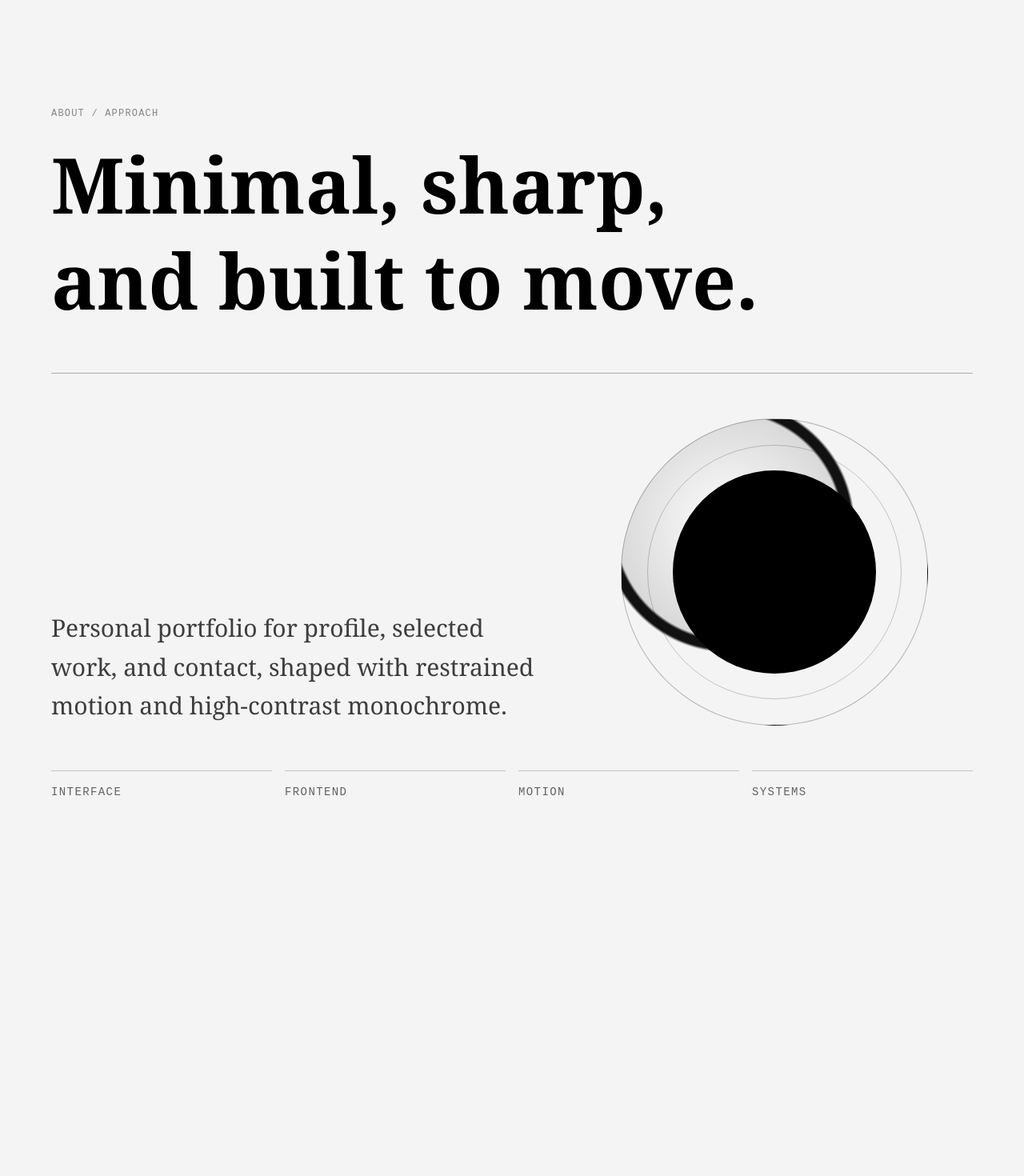
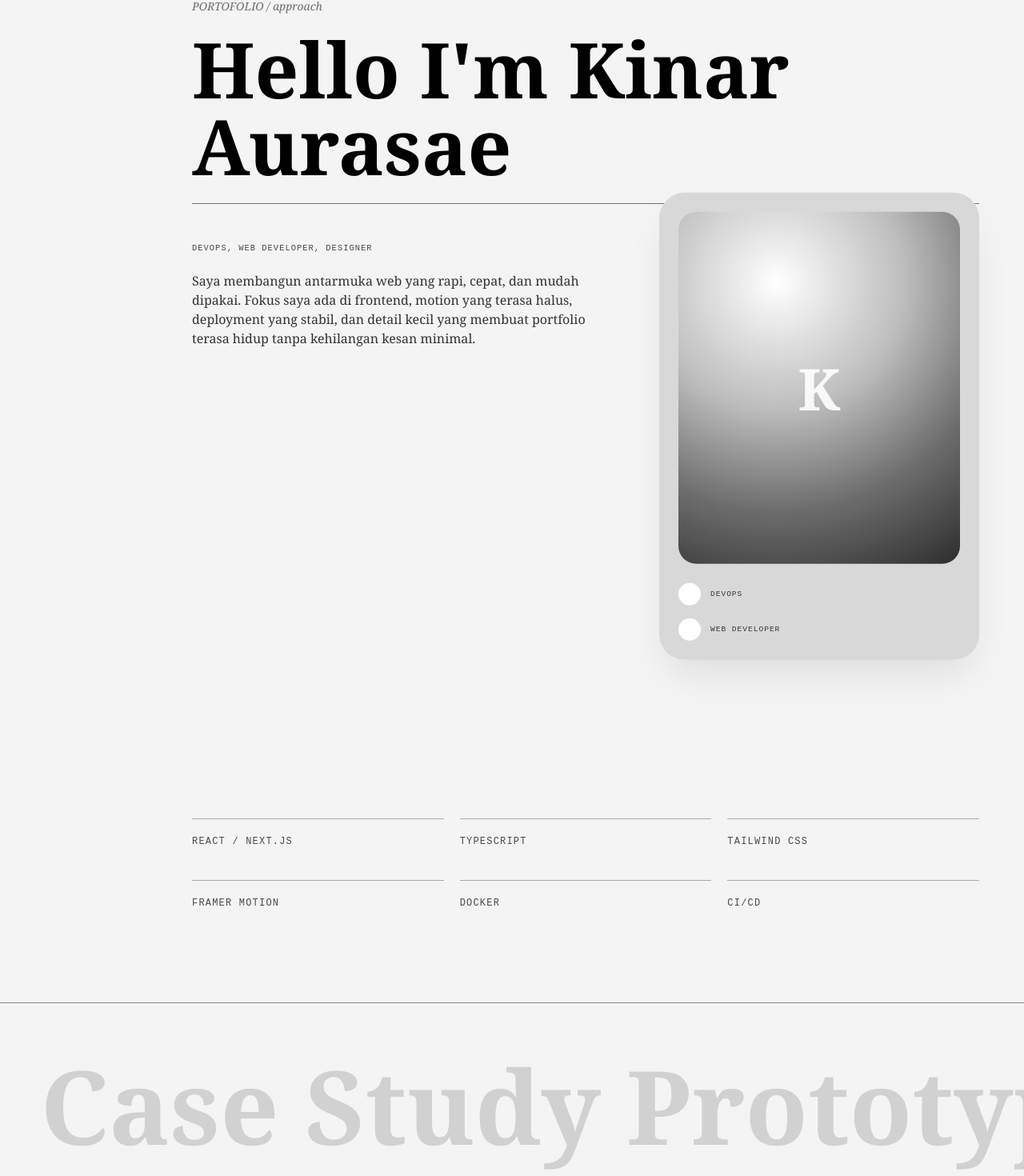
Before and after one commit to kinzx/kinaraurasae.porto, a Next.js app: page / in a window 1280 px wide. Shown: the part 858-2328 px from the top of the page at 80% size. Built offline with nearby package versions, Linux system fonts and the light colour scheme.

Commit message:
feat: implement portfolio landing page with hero and about sections and update E2E test command

```diff
--- a/app/page.tsx
+++ b/app/page.tsx
@@ -9,11 +9,33 @@ export default function Home() {
 
       <footer
         id="contact"
-        className="flex min-h-screen items-center justify-center border-t border-white/10 bg-[#050505] px-6 text-center text-white"
+        className="relative min-h-screen overflow-hidden bg-[#050505] px-6 text-[#111111] md:pl-60"
       >
-        <p className="font-mono text-sm tracking-widest text-white/60 uppercase">
-          Contact / portfolio details coming soon test
-        </p>
+        <div className="absolute bottom-0 left-0 h-[112vw] max-h-[58rem] min-h-[34rem] w-[112vw] max-w-[58rem] min-w-[34rem] -translate-x-1/3 translate-y-1/4 rounded-full bg-[#f4f4f4] md:left-60" />
+        <div className="relative z-10 flex min-h-screen max-w-lg flex-col justify-between py-24">
+          <div className="max-w-md pt-10">
+            <h2 className="font-serif text-3xl font-bold">kinaraurasae.</h2>
+            <p className="mt-7 font-serif text-base leading-5">
+              Portfolio pribadi untuk karya web, eksperimen antarmuka, motion, dan deployment.
+              Terbuka untuk kolaborasi frontend, desain web, dan sistem yang butuh tampil rapi.
+            </p>
+          </div>
+
+          <div>
+            <p className="font-serif text-6xl italic text-black/85 md:text-7xl">@2026</p>
+            <p className="mt-6 text-lg">kinaraurasae.</p>
+          </div>
+        </div>
+
+        <div className="absolute top-28 right-12 hidden h-80 w-px bg-white/80 md:block" />
+        <a
+          href="#"
+          className="absolute right-8 bottom-8 z-20 flex h-28 w-14 flex-col items-center justify-center gap-3 rounded-full bg-[#f4f4f4] font-serif text-xs text-black transition-transform hover:-translate-y-2"
+          aria-label="Back to top"
+        >
+          <span className="text-4xl leading-none">&uarr;</span>
+          Back
+        </a>
       </footer>
     </main>
   );
--- a/components/AboutSection.tsx
+++ b/components/AboutSection.tsx
@@ -1,63 +1,121 @@
 'use client';
 
-import { motion } from 'framer-motion';
+import { motion, useScroll, useTransform } from 'framer-motion';
+import { useRef } from 'react';
 
-const skills = ['Interface', 'Frontend', 'Motion', 'Systems'];
-const work = ['Selected Work', 'Case Study', 'Prototype', 'Archive'];
+const skills = ['React / Next.js', 'TypeScript', 'Tailwind CSS', 'Framer Motion', 'Docker', 'CI/CD'];
+const work = ['Case Study', 'Prototype', 'Archive', 'Interface'];
+const roles = ['DevOps', 'Web Developer', 'Designer'];
 
 export function AboutSection() {
+  const ref = useRef<HTMLElement>(null);
+  const { scrollYProgress } = useScroll({ target: ref, offset: ['start end', 'end start'] });
+  const aboutY = useTransform(scrollYProgress, [0, 0.45], [90, -40]);
+  const cardY = useTransform(scrollYProgress, [0.1, 0.55], [80, -80]);
+
   return (
     <section
-      id="about"
-      className="relative min-h-[220vh] w-full overflow-hidden bg-[#f4f4f4] px-6 py-24 text-[#111111] md:px-8"
+      ref={ref}
+      id="profile"
+      className="relative w-full overflow-hidden bg-[#f4f4f4] text-[#111111]"
     >
-      <div className="sticky top-0 mx-auto flex min-h-screen max-w-6xl flex-col justify-center gap-14 py-24">
-        <div className="max-w-4xl">
-          <p className="mb-5 font-mono text-xs tracking-widest text-black/45 uppercase">
-            About / approach
-          </p>
-          <h2 className="font-serif text-5xl leading-tight font-bold text-black sm:text-7xl md:text-8xl">
-            Minimal, sharp, and built to move.
+      <div className="mx-auto min-h-screen w-full max-w-[90rem] px-6 py-24 md:pl-60 md:pr-10 lg:pr-14">
+        <motion.div style={{ y: aboutY }} className="grid min-h-screen content-center gap-12">
+          <div>
+            <p className="mb-5 font-serif text-sm italic text-black/55">PORTOFOLIO / approach</p>
+            <h2 className="font-serif text-5xl leading-none font-bold text-black sm:text-7xl lg:text-8xl">
+              Hello I&apos;m Kinar Aurasae
             </h2>
+            <div className="mt-6 h-px bg-black/55" />
           </div>
 
-        <div className="h-px bg-black/30" />
-
-        <div className="grid gap-12 md:grid-cols-[1.1fr_0.9fr] md:items-end">
-          <p className="max-w-2xl font-serif text-2xl leading-relaxed text-black/75 md:text-3xl">
-            Personal portfolio for profile, selected work, and contact, shaped with restrained
-            motion and high-contrast monochrome.
+          <div className="grid gap-12 lg:grid-cols-[1fr_25rem] lg:items-start">
+            <div>
+              <p className="mb-5 font-mono text-[0.65rem] tracking-widest text-black/70 uppercase">
+                {roles.join(', ')}
               </p>
-
-          <div className="relative aspect-square w-full max-w-sm justify-self-center rounded-full border border-black/25 bg-[radial-gradient(circle_at_35%_35%,#ffffff,#d9d9d9_40%,#111111_41%,#111111_44%,#f4f4f4_45%)]">
-            <div className="absolute inset-8 rounded-full border border-black/20" />
-            <div className="absolute inset-16 rounded-full bg-black" />
-          </div>
+              <p className="max-w-2xl font-serif text-base leading-6 text-black/80">
+                Saya membangun antarmuka web yang rapi, cepat, dan mudah dipakai. Fokus saya ada
+                di frontend, motion yang terasa halus, deployment yang stabil, dan detail kecil
+                yang membuat portfolio terasa hidup tanpa kehilangan kesan minimal.
+              </p>
             </div>
 
-        <div className="grid gap-4 md:grid-cols-4">
-          {skills.map((skill) => (
-            <div
-              key={skill}
-              className="border-t border-black/20 py-4 font-mono text-sm tracking-widest text-black/60 uppercase"
+            <motion.div
+              style={{ y: cardY }}
+              className="rounded-[2rem] bg-[#d8d8d8] p-6 shadow-2xl shadow-black/10"
             >
-              {skill}
+              <div className="grid aspect-[4/5] place-items-center rounded-[1.4rem] bg-[radial-gradient(circle_at_35%_20%,#ffffff,#bdbdbd_38%,#6d6d6d_68%,#2d2d2d)]">
+                <span className="font-serif text-7xl font-bold text-white/90">K</span>
+              </div>
+              <div className="mt-6 grid gap-4">
+                {roles.slice(0, 2).map((role) => (
+                  <div key={role} className="flex items-center gap-3">
+                    <span className="h-7 w-7 rounded-full bg-white" />
+                    <span className="font-mono text-[0.6rem] tracking-widest text-black/75 uppercase">
+                      {role}
+                    </span>
                   </div>
                 ))}
               </div>
+            </motion.div>
+          </div>
+        </motion.div>
       </div>
 
-      <div id="work" className="absolute right-0 bottom-20 left-0 overflow-hidden">
+      <div className="mx-auto grid max-w-[90rem] gap-5 px-6 pb-24 md:grid-cols-3 md:pl-60 md:pr-10 lg:pr-14">
+        {skills.map((skill) => (
+          <motion.div
+            key={skill}
+            whileHover={{ y: -6 }}
+            className="border-t border-black/30 py-5 font-mono text-xs tracking-widest text-black/70 uppercase"
+          >
+            {skill}
+          </motion.div>
+        ))}
+      </div>
+
+      <div className="overflow-hidden border-y border-black/45 bg-[#f4f4f4] px-6 py-16 md:pl-60">
         <motion.div
           animate={{ x: [0, -520] }}
           transition={{ duration: 18, ease: 'linear', repeat: Infinity }}
-          className="flex w-max gap-8 font-serif text-5xl font-bold whitespace-nowrap text-black/18 sm:text-7xl md:text-8xl"
+          className="flex w-max gap-8 font-serif text-6xl font-bold whitespace-nowrap text-black/14 sm:text-8xl md:text-9xl"
         >
           {[...work, ...work].map((item, index) => (
             <span key={`${item}-${index}`}>{item}</span>
           ))}
         </motion.div>
       </div>
+
+      <div id="work" className="bg-[#050505] px-6 py-24 text-white md:pl-60 md:pr-10 lg:pr-14">
+        {[1, 2].map((item) => (
+          <motion.article
+            key={item}
+            initial={{ opacity: 0, y: 70 }}
+            whileInView={{ opacity: 1, y: 0 }}
+            viewport={{ once: false, amount: 0.45 }}
+            transition={{ duration: 0.7, ease: 'easeOut' }}
+            className="relative mx-auto flex min-h-[34rem] max-w-[86rem] flex-col justify-end border-b border-white/85 pb-16"
+          >
+            <motion.span
+              style={{ y: item === 1 ? aboutY : cardY }}
+              className="absolute top-0 left-[12%] font-serif text-[18rem] leading-none font-bold text-white sm:text-[24rem] md:text-[31rem]"
+            >
+              {item}
+            </motion.span>
+            <div className="relative z-10 flex items-end justify-between gap-8">
+              <p className="font-serif text-sm italic text-white/85">Next GeneGeneration</p>
+              <span className="h-11 w-11 rounded-full bg-white/90" />
+            </div>
+          </motion.article>
+        ))}
+
+        <div className="relative mx-auto grid min-h-[32rem] max-w-[86rem] place-items-center border-l border-white/10">
+          <p className="font-mono text-xs tracking-[0.25em] text-white/70 uppercase">
+            Contact / Portfolio Details Coming Soon
+          </p>
+        </div>
+      </div>
     </section>
   );
 }
--- a/components/HeroSection.tsx
+++ b/components/HeroSection.tsx
@@ -19,7 +19,12 @@ const floaters = [
   { mark: '/', className: 'right-[11%] bottom-[22%] text-7xl', delay: 0.4 },
 ];
 
-const navLinks = ['about', 'work', 'contact'];
+const navLinks = [
+  { label: 'intro', href: '#intro' },
+  { label: 'profile', href: '#profile' },
+  { label: 'work', href: '#work' },
+  { label: 'contact', href: '#contact' },
+];
 const navTransition: Transition = {
   type: 'spring',
   stiffness: 280,
@@ -48,6 +53,7 @@ export function HeroSection() {
 
   return (
     <section
+      id="intro"
       onMouseMove={move}
       className="relative flex min-h-screen w-full flex-col items-center justify-center overflow-hidden bg-[#050505] px-6 text-white"
     >
@@ -75,10 +81,14 @@ export function HeroSection() {
               <motion.a layoutId="nav-brand" href="#" className="whitespace-nowrap text-white">
                 kinar.aurasae
               </motion.a>
-              <div className="flex gap-5 md:flex-col md:gap-5">
+              <div className="flex gap-3 md:flex-col md:gap-5">
                 {navLinks.map((link) => (
-                  <a key={link} href={`#${link}`} className="transition-opacity hover:opacity-60">
-                    {link}
+                  <a
+                    key={link.href}
+                    href={link.href}
+                    className="transition-opacity hover:opacity-60"
+                  >
+                    {link.label}
                   </a>
                 ))}
               </div>
--- a/package.json
+++ b/package.json
@@ -5,7 +5,8 @@
   "scripts": {
     "dev": "next dev",
     "build": "next build",
-    "start": "next start",
+    "postbuild": "node -e \"const fs=require('fs');fs.cpSync('.next/static','.next/standalone/.next/static',{recursive:true});fs.cpSync('public','.next/standalone/public',{recursive:true});\"",
+    "start": "node .next/standalone/server.js",
     "lint": "eslint .",
     "lint:fix": "eslint . --fix",
     "format": "prettier --write .",
--- a/playwright.config.ts
+++ b/playwright.config.ts
@@ -63,7 +63,7 @@ export default defineConfig({
 
   /* Start the production server before running E2E tests */
   webServer: {
-    command: 'npm run start',
+    command: 'node .next/standalone/server.js',
     url: 'http://localhost:3000',
     reuseExistingServer: !process.env.CI,
     timeout: 120_000, // 2 min — generous for heavy builds
```
Lines whose indentation alone changed are shown as unchanged.
